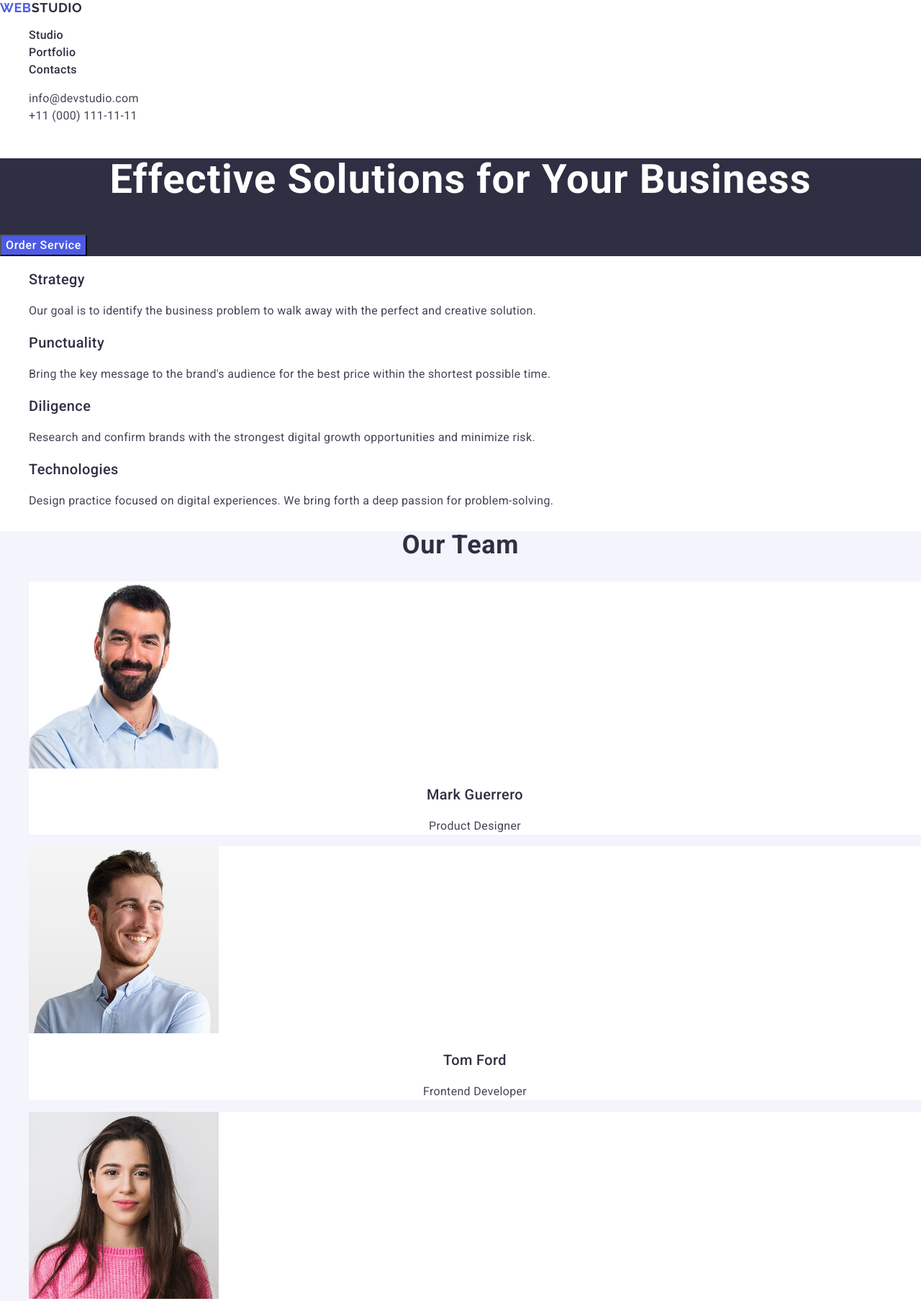
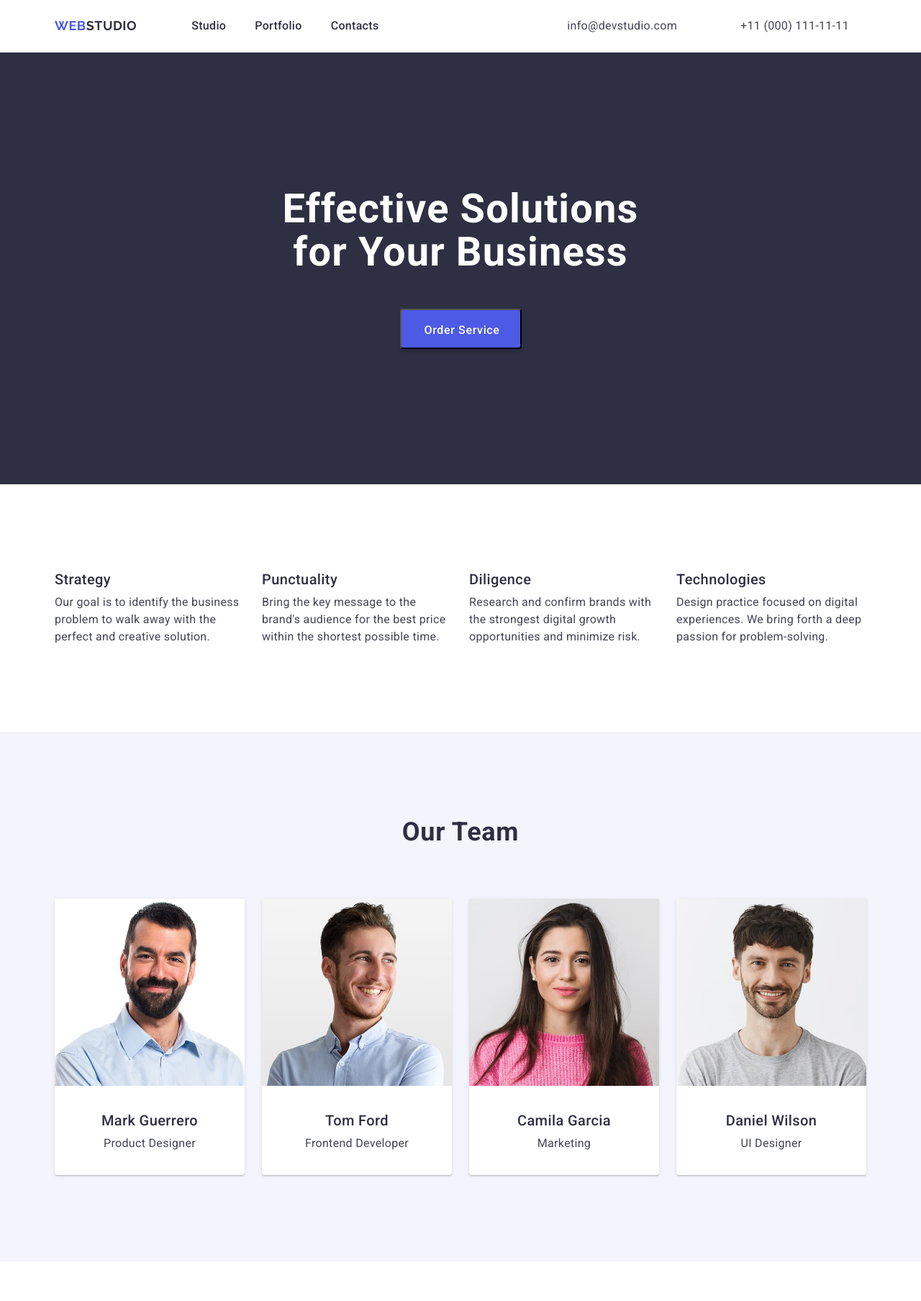
Before and after one commit to jenyksenzo/goit-markup-hw-03, a plain HTML site: page index.html in a window 1280 px wide. Shown: the top 1808 px of the page at 72% size. Drawn offline with nearby package versions, Linux system fonts and the light colour scheme.

Commit message:
add blocks

```diff
--- a/css/styles.css
+++ b/css/styles.css
@@ -2,6 +2,7 @@
 sans-serif;
 font-family: "Roboto",
 sans-serif; */
+
 
 body {
 font-family: "Roboto", sans-serif;
@@ -9,12 +10,48 @@ color: #434455;
 background-color: #fff;
 }
 
+/* reset */
 ul, ol {
     list-style-type: none;
+    margin: 0;
+    padding: 0;
 }
 
 a {
     text-decoration: none;
+}
+
+h1,
+h2,
+h3,
+h4,
+h5,
+h6,
+p {
+    margin: 0;
+}
+
+/* common */
+
+.container {
+    max-width: 1158px;
+    padding: 0 15px;
+    margin: 0 auto;
+}
+
+.section {
+    padding: 120px 0;
+}
+
+/* header */
+
+.header-page {
+    border-bottom: 1px solid #e7e9fc;
+}
+
+.header-container {
+    display: flex;
+    align-items: center;
 }
 
 .logo {
@@ -27,12 +64,24 @@ a {
     color: #4d5ae5;
 }
 
+.header-logo {
+    padding: 24px 0;
+    margin-right: 76px;
+}
+
 .header-logo .logo-part {
     color: #2e2f42;
 }
 
-.footer-logo .logo-part {
-    color: #f4f4fd;
+.nav-header {
+    display: flex;
+    align-items: center;
+}
+
+.list-nav {
+    display: flex;
+    align-items: center;
+    gap: 40px;
 }
 
 .nav-link {
@@ -41,11 +90,19 @@ a {
     line-height: 1.5;
     letter-spacing: 0.02em;
     color: #2e2f42;
-    ;
+    padding: 24px 0;
+    display: block;
 }
 
 .contacts-header {
     font-style: normal;
+    margin-left: auto;
+}
+
+.contacts-list {
+    display: flex;
+    align-items: center;
+    gap: 40px;
 }
 
 .contacts-link {
@@ -54,6 +111,8 @@ a {
     line-height: 1.5;
     letter-spacing: 0.02em;
     color: #434455;
+    display: block;
+    padding: 24px;
 }
 
 .nav-link:hover,
@@ -63,16 +122,11 @@ a {
     color: #404bbf;
 }
 
-.footer-page {
-    background-color: #2e2f42;;
-}
+/* hero */
 
-.parag-footer {
-    font-weight: 400;
-    font-size: 16px;
-    line-height: 1.5;
-    letter-spacing: 0.02em;
-    color: #f4f4fd;
+.section-one {
+    background-color: #2e2f42;
+    padding: 188px 0;
 }
 
 .header-sone {
@@ -82,6 +136,12 @@ a {
     letter-spacing: 0.02em;
     text-align: center;
     color: #fff;
+    display: block;
+    width: 496px;
+    margin-top: 0;
+    margin-left: auto;
+    margin-right: auto;
+    margin-bottom: 48px;
 }
 
 .button-sone {
@@ -92,6 +152,14 @@ a {
     color: #fff;
     background-color: #4d5ae5;
     cursor: pointer;
+    margin: 0 auto;
+    display: block;
+    height: 56px;
+    width: 169px;
+    padding: 16px 32px;
+    text-wrap: nowrap;
+    border-radius: 4px;
+    box-shadow: 0 4px 4px 0 rgba(0, 0, 0, 0.15);
 }
 
 .button-sone:hover,
@@ -99,8 +167,90 @@ a {
     background-color: #404bbf;
 }
 
-.section-one {
-    background-color: #2e2f42;
+.list-stwo {
+    display: flex;
+    gap: 24px;
+    display: flex;
+}
+
+.header-stwo {
+    margin-bottom: 8px;
+}
+
+.item-stwo {
+    width: calc((100% - 72px) / 4);
+}
+
+.section-three {
+    background-color: #f4f4fd;
+}
+
+.main-header-sthree {
+    margin-top: 0;
+    margin-left: auto;
+    margin-right: auto;
+    margin-bottom: 72px;
+}
+
+.list-sthree {
+    display: flex;
+    gap: 24px;
+}
+
+.item-sthree {
+    background-color: #ffffff;
+    border-radius: 0 0 4px 4px;
+    box-shadow: 0 2px 1px 0 rgba(46, 47, 66, 0.08), 0 1px 1px 0 rgba(46, 47, 66, 0.16), 0 1px 6px 0 rgba(46, 47, 66, 0.08);
+}
+
+.image-sthree {
+    width: 264px;
+    height: 260px;
+    margin: 0px 0px 32px 0px;
+}
+
+.header-sthree {
+    text-align: center;
+    margin-bottom: 8px;
+}
+
+.parag-sthree {
+    text-align: center;
+}
+
+.card-sthree {
+    padding: 0 16px 32px 16px;
+}
+
+.main-header-sfour {
+    margin-bottom: 72px;
+}
+
+.list-sfour {
+    display: flex;
+    flex-wrap: wrap;
+    column-gap: 24px;
+    row-gap: 48px;
+}
+
+.item-sfour {
+    flex-basis: calc((100% - 48px) / 3);
+    border-bottom: 1px solid #e7e9fc;
+}
+
+.image-sfour {
+    margin-bottom: 32px;
+    width: 360px;
+    height: 300px;
+}
+
+.header-sfour{
+    margin-bottom: 8px;
+}
+
+.card-sfour {
+    padding-bottom: 32px;
+    padding-left: 16px;
 }
 
 .header-stwo,
@@ -133,18 +283,34 @@ a {
     text-transform: capitalize;
 }
 
-.header-sthree {
-    text-align: center;
+/* footer */
+
+.footer-page {
+    background-color: #2e2f42;
 }
 
-.parag-sthree {
-    text-align: center;
+.container-footer {
+    display: block;
+    padding-top: 100px;
+    padding-bottom: 100px;
+    margin-right: auto;
 }
 
-.section-three {
-    background-color: #f4f4fd;
+.footer-logo .logo-part {
+    color: #f4f4fd;
 }
 
-.item-sthree {
-    background-color: #ffffff;
+.footer-logo {
+    display: inline-block;
+    margin-bottom: 16px;
 }
+
+.parag-footer {
+    font-weight: 400;
+    font-size: 16px;
+    line-height: 1.5;
+    letter-spacing: 0.02em;
+    color: #f4f4fd;
+    display: block;
+    width: 264px;
+}
--- a/index.html
+++ b/index.html
@@ -21,6 +21,7 @@
   </head>
   <body>
     <header class="header-page">
+      <div class="container header-container">
         <nav class="nav-header">
           <a class="logo header-logo" href="./index.html"
             >Web<span class="logo-part">Studio</span></a
@@ -47,20 +48,24 @@
             </li>
           </ul>
         </address>
+      </div>
     </header>
     <main>
-      <section class="section-one">
+      <section class="section section-one">
+        <div class="container container-sone">
           <h1 class="header-sone">Effective Solutions for Your Business</h1>
           <button type="button" class="button-sone">Order Service</button>
+        </div>
       </section>
-      <section class="section-two">
+      <section class="section section-two">
+        <div class="container">
           <h2 hidden>Advantages</h2>
           <ul class="list-stwo">
             <li class="item-stwo">
               <h3 class="header-stwo">Strategy</h3>
               <p class="parag-stwo">
-              Our goal is to identify the business problem to walk away with the
-              perfect and creative solution.
+                Our goal is to identify the business problem to walk away with
+                the perfect and creative solution.
               </p>
             </li>
             <li class="item-stwo">
@@ -85,8 +90,10 @@
               </p>
             </li>
           </ul>
+        </div>
       </section>
-      <section class="section-three">
+      <section class="section section-three">
+        <div class="container">
           <h2 class="main-header-sthree">Our Team</h2>
           <ul class="list-sthree">
             <li class="item-sthree">
@@ -96,8 +103,10 @@
                 alt="Mark Guerrero photo"
                 width="264"
               />
+              <div class="card-sthree">
                 <h3 class="header-sthree">Mark Guerrero</h3>
                 <p class="parag-sthree">Product Designer</p>
+              </div>
             </li>
             <li class="item-sthree">
               <img
@@ -106,8 +115,10 @@
                 alt="Tom Ford photo"
                 width="264"
               />
+              <div class="card-sthree">
                 <h3 class="header-sthree">Tom Ford</h3>
                 <p class="parag-sthree">Frontend Developer</p>
+              </div>
             </li>
             <li class="item-sthree">
               <img
@@ -116,8 +127,10 @@
                 alt="Camila Garcia photo"
                 width="264"
               />
+              <div class="card-sthree">
                 <h3 class="header-sthree">Camila Garcia</h3>
                 <p class="parag-sthree">Marketing</p>
+              </div>
             </li>
             <li class="item-sthree">
               <img
@@ -126,12 +139,16 @@
                 alt="Daniel Wilson photo"
                 width="264"
               />
+              <div class="card-sthree">
                 <h3 class="header-sthree">Daniel Wilson</h3>
                 <p class="parag-sthree">UI Designer</p>
+              </div>
             </li>
           </ul>
+        </div>
       </section>
-      <section class="section-four">
+      <section class="section section-four">
+        <div class="container">
           <h2 class="main-header-sfour">Our Portfolio</h2>
           <ul class="list-sfour">
             <li class="item-sfour">
@@ -142,8 +159,10 @@
                 width="360"
                 height="300"
               />
+              <div class="card-sfour">
                 <h3 class="header-sfour">Banking App</h3>
                 <p class="parag-sfour">App</p>
+              </div>
             </li>
             <li class="item-sfour">
               <img
@@ -153,8 +172,10 @@
                 width="360"
                 height="300"
               />
+              <div class="card-sfour">
                 <h3 class="header-sfour">Cashless Payment</h3>
                 <p class="parag-sfour">Marketing</p>
+              </div>
             </li>
             <li class="item-sfour">
               <img
@@ -164,8 +185,10 @@
                 width="360"
                 height="300"
               />
+              <div class="card-sfour">
                 <h3 class="header-sfour">Meditation App</h3>
                 <p class="parag-sfour">App</p>
+              </div>
             </li>
             <li class="item-sfour">
               <img
@@ -175,8 +198,10 @@
                 width="360"
                 height="300"
               />
+              <div class="card-sfour">
                 <h3 class="header-sfour">Taxi Service</h3>
                 <p class="parag-sfour">Marketing</p>
+              </div>
             </li>
             <li class="item-sfour">
               <img
@@ -186,8 +211,10 @@
                 width="360"
                 height="300"
               />
+              <div class="card-sfour">
                 <h3 class="header-sfour">Screen Illustrations</h3>
                 <p class="parag-sfour">Design</p>
+              </div>
             </li>
             <li class="item-sfour">
               <img
@@ -197,20 +224,25 @@
                 width="360"
                 height="300"
               />
+              <div class="card-sfour">
                 <h3 class="header-sfour">Online Courses</h3>
                 <p class="parag-sfour">Marketing</p>
+              </div>
             </li>
           </ul>
+        </div>
       </section>
     </main>
     <footer class="footer-page">
+      <div class="container container-footer">
         <a class="logo footer-logo" href="./index.html"
           >Web<span class="logo-part">Studio</span></a
         >
         <p class="parag-footer">
-        Increase the flow of customers and sales for your business with digital
-        marketing & growth solutions.
+          Increase the flow of customers and sales for your business with
+          digital marketing & growth solutions.
         </p>
+      </div>
     </footer>
   </body>
 </html>
```
Lines whose indentation alone changed are shown as unchanged.
